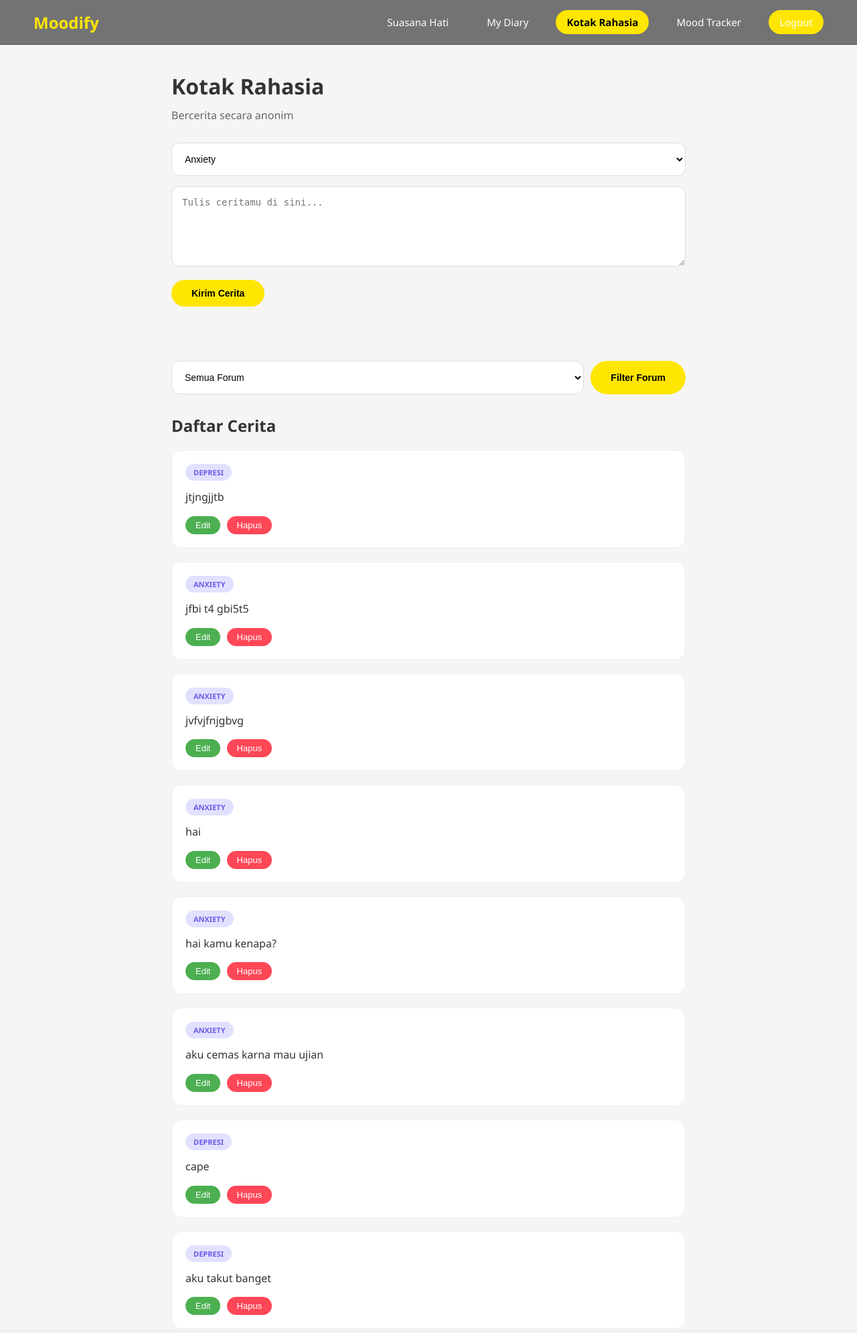
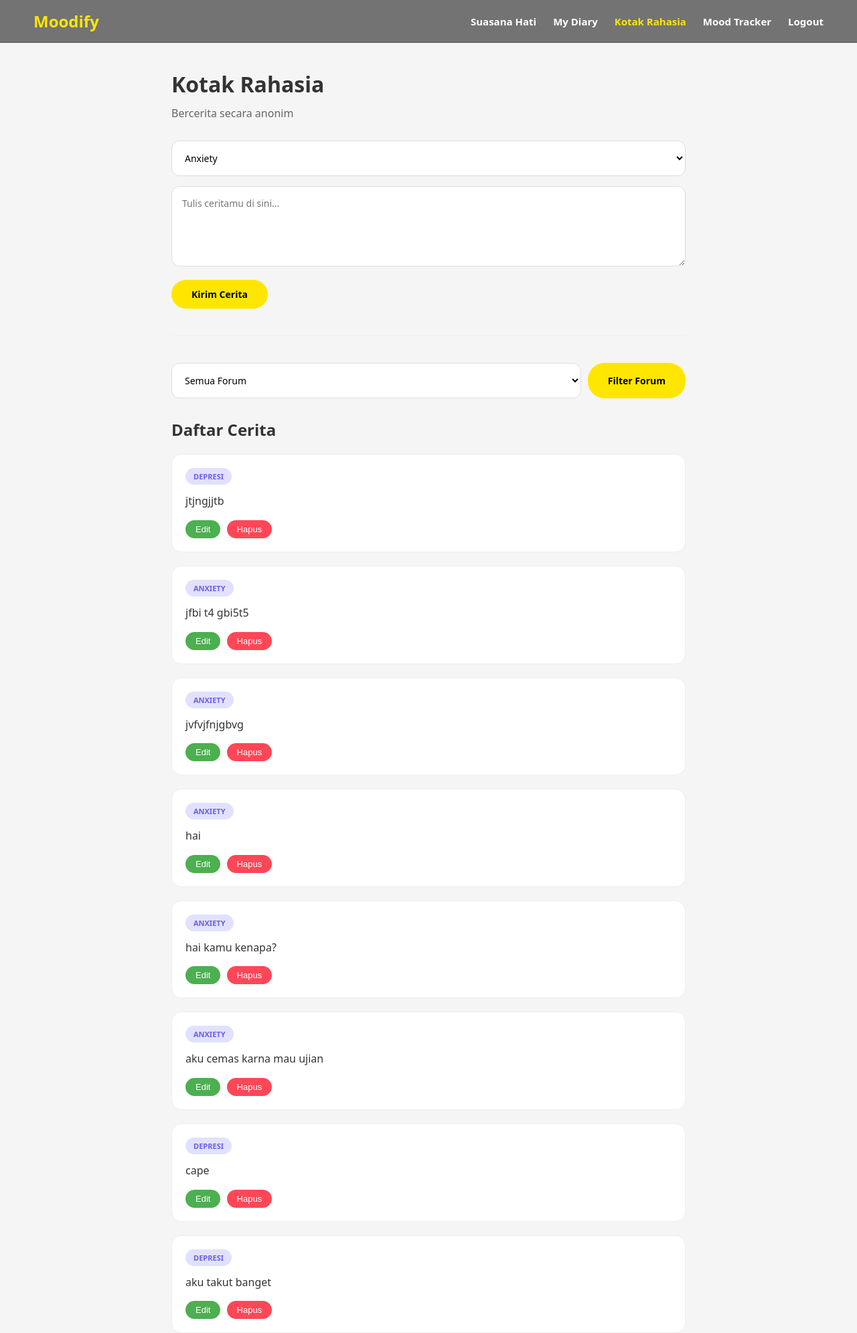
Before and after one commit to muhammadrafifahnafr06-maker/moodify-webpro, a PHP site: page /kotakrahasia.php in a window 1280 px wide. Shown: the whole page at 67% size. Run offline with PHP 8.4, Linux system fonts and the light colour scheme; a user stored in the database is signed in; data comes from the database, SQL or seed files in the repository.

Commit message:
update: mengubah efek navbar hanya teks berubah warna kuning

```diff
--- a/kotakrahasia.php
+++ b/kotakrahasia.php
@@ -23,7 +23,7 @@ $query_data = mysqli_query($conn, "SELECT * FROM kotak_rahasia $filter ORDER BY
 <head>
     <meta charset="UTF-8">
     <title>Moodify - Kotak Rahasia</title>
-    <link rel="stylesheet" href="style_forum.css">
+   <link rel="stylesheet" href="style_forum.css?v=3">
 </head>
 <body>
 
@@ -34,10 +34,8 @@ $query_data = mysqli_query($conn, "SELECT * FROM kotak_rahasia $filter ORDER BY
     <div class="menu">
         <a href="suasana_hati.php">Suasana Hati</a>
         <a href="mydiary.php">My Diary</a>
-        <a href="kotakrahasia.php" class="active">Kotak Rahasia</a>
-        <a href="moodtracker.php">Mood Tracker</a>
-        <a href="Logout.php" class="logout-btn">Logout</a>
-    </div>
+        <a href="kotakrahasia.php" class="active">Kotak Rahasia</a> <a href="mood_tracker.php">Mood Tracker</a>
+        <a href="logout.php">Logout</a> </div>
 </div>
 
 <div class="container">
--- a/style_forum.css
+++ b/style_forum.css
@@ -1,6 +1,6 @@
 body {
     margin: 0;
-    font-family: 'Segoe UI', Arial, sans-serif;
+    font-family: system-ui, -apple-system, BlinkMacSystemFont, 'Segoe UI', Roboto, Helvetica, Arial, sans-serif;
     background: #f5f5f5;
     color: #333;
 }
@@ -26,29 +26,28 @@ body {
     align-items: center;
 }
 
+/* 1. ATURAN DASAR UNTUK SEMUA TEKS MENU (Kondisi Awal: Putih Polos) */
 .menu a {
     text-decoration: none;
-    color: #ffffff;
+    color: #ffffff;            /* Teks berwarna putih */
     font-size: 15px;
-    font-weight: 500;
-    padding: 8px 16px;
+    font-weight: 600;
+    padding: 5px 0;            /* Padding disederhanakan agar tidak melebar seperti tombol */
+    transition: color 0.2s ease; /* Transisi halus khusus untuk perubahan warna teks */
 }
 
+/* 2. KONDISI HALAMAN AKTIF (Teks Otomatis Berubah Kuning, Tanpa Background Tombol) */
 .menu a.active {
-    background: #ffe600;
-    color: #000000;
-    border-radius: 20px;
+    color: #ffe600;            /* Teks berubah menjadi kuning khas Moodify */
+    background: none;          /* Menghapus background bulat bawaan */
     font-weight: bold;
 }
 
-.logout-btn {
-    text-decoration: none;
-    color: #333;
+/* 3. KONDISI PAS DISOROT MOUSE (Teks Berubah dari Putih ke Kuning Langsung) */
+.menu a:hover {
+    color: #ffe600;            /* Teks berubah menjadi kuning saat dilewati kursor */
+    background: none;          /* Memastikan tidak ada kotak tombol yang muncul */
     font-weight: bold;
-    background: #ffe600;
-    padding: 8px 18px;
-    border-radius: 20px;
-    font-size: 14px;
 }
 
 .container {
@@ -97,6 +96,7 @@ select, textarea {
     box-sizing: border-box;
     font-size: 14px;
     background: white;
+    font-family: system-ui, sans-serif;
 }
 
 textarea {
@@ -113,6 +113,7 @@ textarea {
     cursor: pointer;
     font-size: 14px;
     color: #000000;
+    font-family: system-ui, sans-serif;
 }
 
 .card {
@@ -169,6 +170,7 @@ textarea {
     border-radius: 8px;
     cursor: pointer;
     font-weight: bold;
+    font-family: system-ui, sans-serif;
 }
 
 .btn-save {
@@ -179,6 +181,7 @@ textarea {
     border-radius: 8px;
     cursor: pointer;
     font-weight: bold;
+    font-family: system-ui, sans-serif;
 }
 
 .btn-cancel {
@@ -188,4 +191,5 @@ textarea {
     padding: 10px 20px;
     border-radius: 8px;
     cursor: pointer;
+    font-family: system-ui, sans-serif;
 }
```
